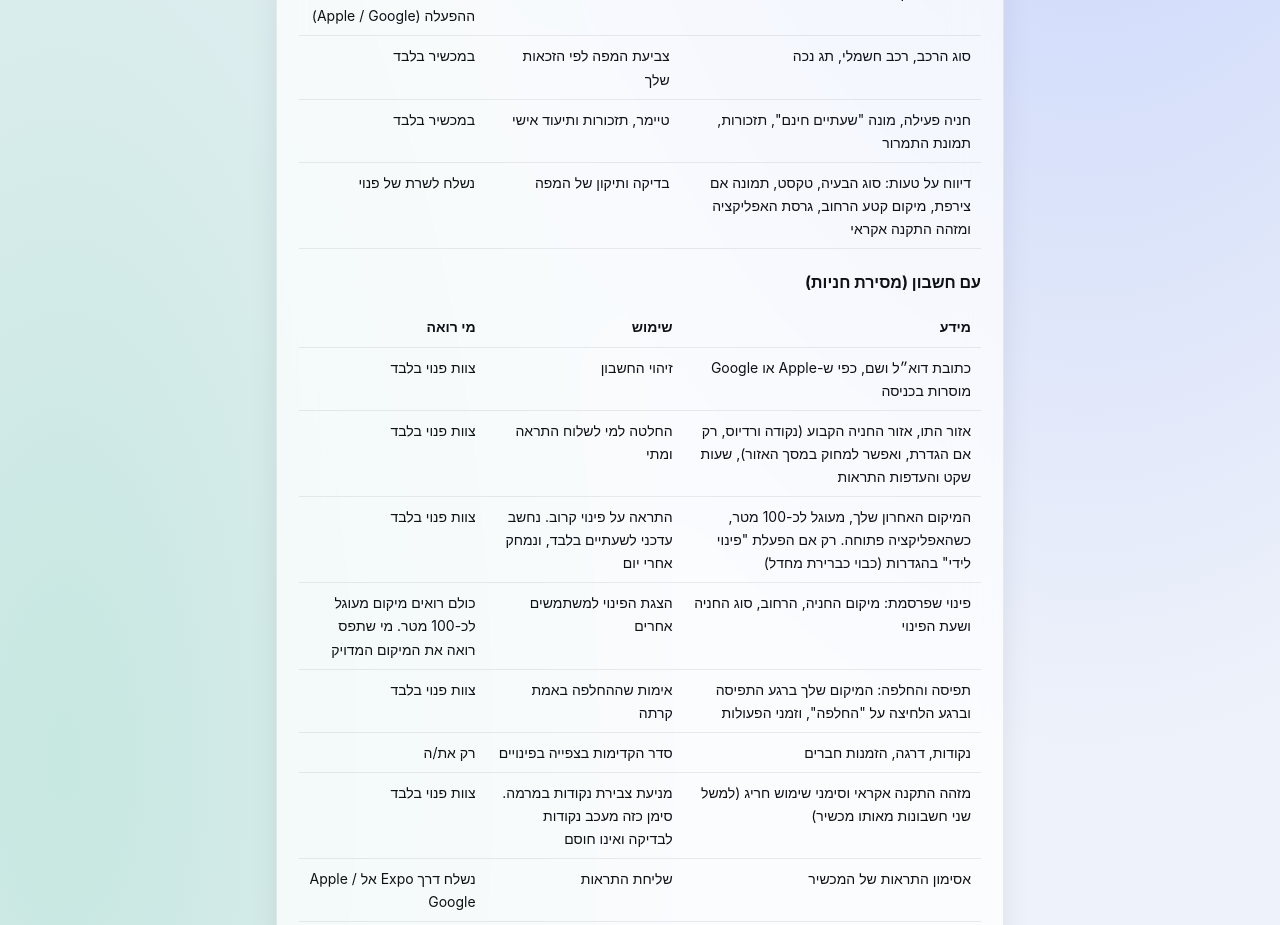
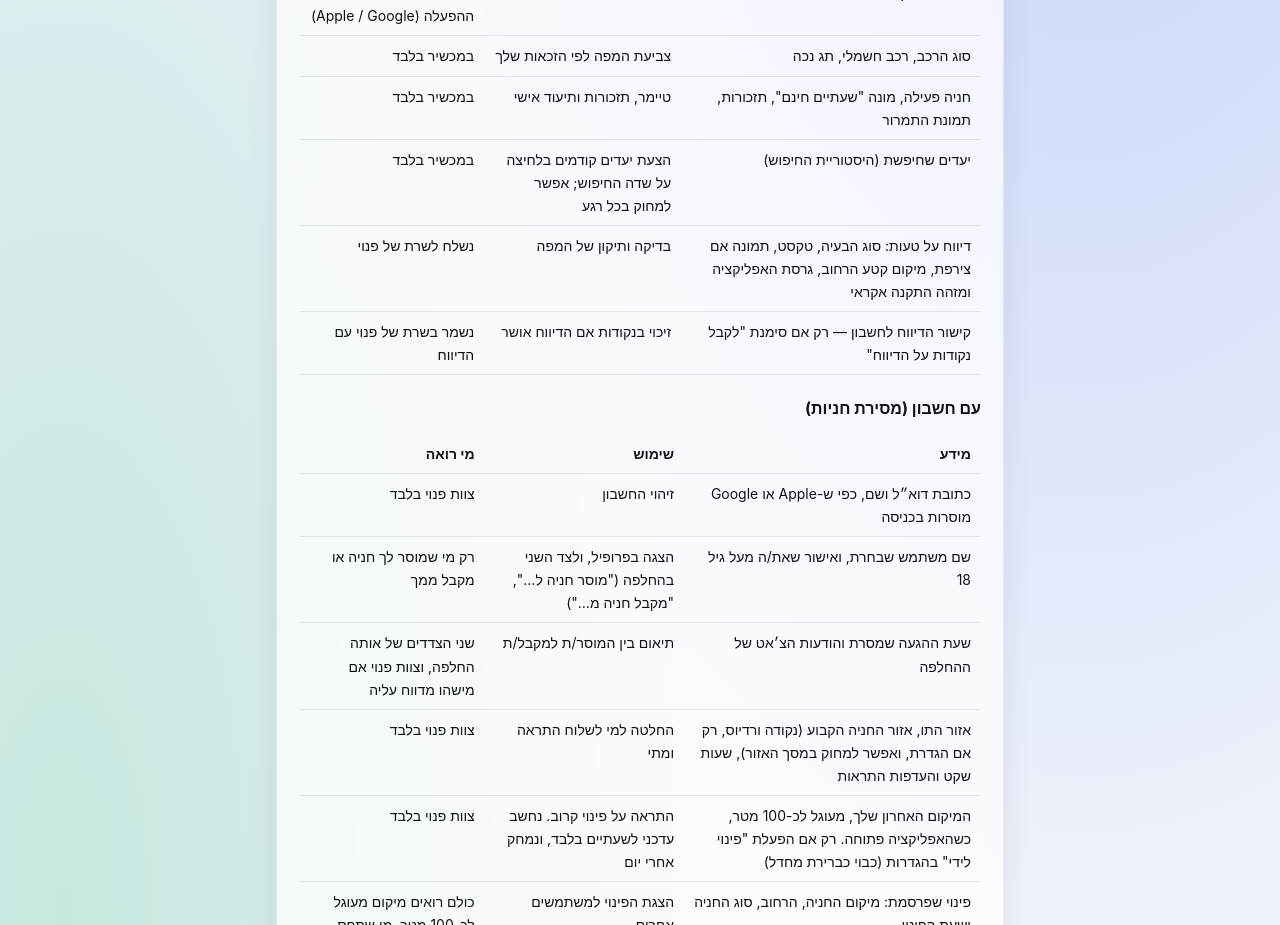
Before and after one commit to HadarDavidson/panui-site, a plain HTML site: page privacy.html in a window 1280 px wide. Shown: the part 1000-1925 px from the top of the page. Drawn offline with Linux system fonts and the light colour scheme.

Commit message:
Privacy policy: user names, handoff chat (kept 30 days)

```diff
--- a/privacy.html
+++ b/privacy.html
@@ -89,9 +89,19 @@ footer { margin-top: 24px; font-size: 13px; color: var(--muted); text-align:cent
 <td>במכשיר בלבד</td>
 </tr>
 <tr>
+<td>יעדים שחיפשת (היסטוריית החיפוש)</td>
+<td>הצעת יעדים קודמים בלחיצה על שדה החיפוש; אפשר למחוק בכל רגע</td>
+<td>במכשיר בלבד</td>
+</tr>
+<tr>
 <td>דיווח על טעות: סוג הבעיה, טקסט, תמונה אם צירפת, מיקום קטע הרחוב, גרסת האפליקציה ומזהה התקנה אקראי</td>
 <td>בדיקה ותיקון של המפה</td>
 <td>נשלח לשרת של פנוי</td>
+</tr>
+<tr>
+<td>קישור הדיווח לחשבון — רק אם סימנת "לקבל נקודות על הדיווח"</td>
+<td>זיכוי בנקודות אם הדיווח אושר</td>
+<td>נשמר בשרת של פנוי עם הדיווח</td>
 </tr>
 </tbody>
 </table>
@@ -109,6 +119,16 @@ footer { margin-top: 24px; font-size: 13px; color: var(--muted); text-align:cent
 <td>כתובת דוא״ל ושם, כפי ש-Apple או Google מוסרות בכניסה</td>
 <td>זיהוי החשבון</td>
 <td>צוות פנוי בלבד</td>
+</tr>
+<tr>
+<td>שם משתמש שבחרת, ואישור שאת/ה מעל גיל 18</td>
+<td>הצגה בפרופיל, ולצד השני בהחלפה ("מוסר חניה ל…", "מקבל חניה מ…")</td>
+<td>רק מי שמוסר לך חניה או מקבל ממך</td>
+</tr>
+<tr>
+<td>שעת ההגעה שמסרת והודעות הצ׳אט של ההחלפה</td>
+<td>תיאום בין המוסר/ת למקבל/ת</td>
+<td>שני הצדדים של אותה החלפה, וצוות פנוי אם מישהו מדווח עליה</td>
 </tr>
 <tr>
 <td>אזור התו, אזור החניה הקבוע (נקודה ורדיוס, רק אם הגדרת, ואפשר למחוק במסך האזור), שעות שקט והעדפות התראות</td>
@@ -174,7 +194,7 @@ footer { margin-top: 24px; font-size: 13px; color: var(--muted); text-align:cent
 <h2>אבטחת מידע</h2>
 <ul>
 <li>התקשורת עם השרת מוצפנת (HTTPS).</li>
-<li>כל משתמש יכול לקרוא ולשנות רק את המידע שלו (הרשאות ברמת השורה בבסיס הנתונים), ומיקומים מדויקים לא נחשפים למשתמשים אחרים.</li>
+<li>כל משתמש/ת יכול/ה לקרוא ולשנות רק את המידע שלו/ה (הרשאות ברמת השורה בבסיס הנתונים), ומיקומים מדויקים לא נחשפים למשתמשים אחרים.</li>
 <li>אסימון הכניסה נשמר באחסון המאובטח של המכשיר.</li>
 <li>
 <p>הגישה לשרת מוגבלת לצוות פנוי.</p>
@@ -186,6 +206,7 @@ footer { margin-top: 24px; font-size: 13px; color: var(--muted); text-align:cent
 <li><strong>תקופות שמירה</strong> (מחיקה אוטומטית פעם ביום):<ul>
 <li>המיקום האחרון שלך להתראות "פינוי לידי": נמחק אחרי יום.</li>
 <li>המיקומים המדויקים של החלפה (בתפיסה ובלחיצה על "החלפה"): נמחקים 30 יום אחרי שההחלפה הסתיימה. מיקום החניה עצמו מעוגל אז לכ-100 מטר.</li>
+<li>הודעות הצ׳אט של החלפה: נמחקות 30 יום אחרי שההחלפה הסתיימה.</li>
 <li>יומן ההתראות: נמחק אחרי 30 יום.</li>
 <li>פינויים והחלפות: נמחקים 12 חודשים אחרי מועד הפינוי.</li>
 <li>דיווחים על משתמשים וסימני שימוש חריג: נמחקים אחרי 12 חודשים.</li>
```
